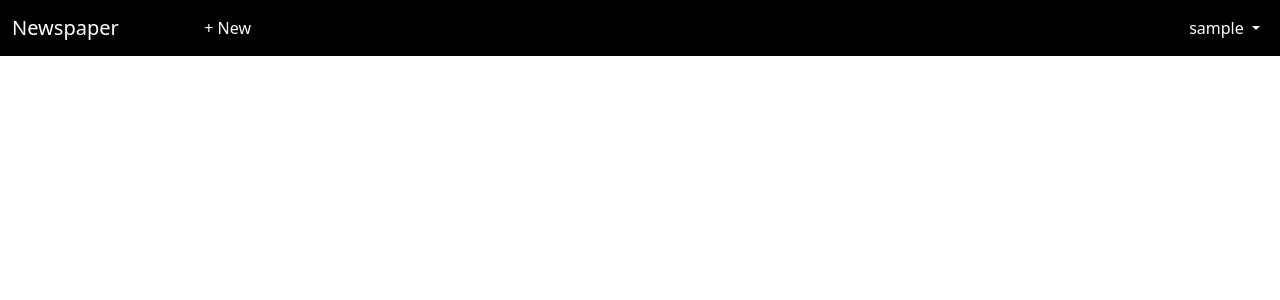
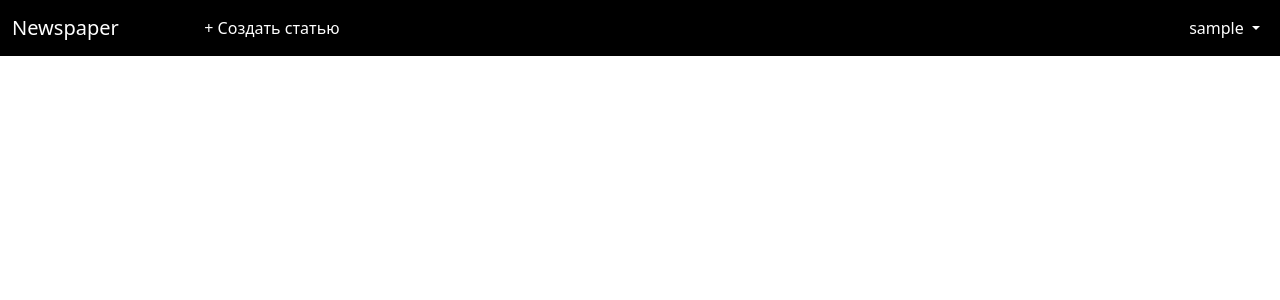
Before and after one commit to JuliaDubinina/Newspaper, a Django app: page /articles/ in a window 1280 px wide. Shown: the top 300 px of the page. Run offline with Django 5.2, Linux system fonts and the light colour scheme; the visitor is signed in with stand-in values (Sample User, id 1); data that the repository does not hold is empty.

Commit message:
добавила возможность написания новой статьи

```diff
--- a/templates/base.html
+++ b/templates/base.html
@@ -25,7 +25,8 @@
             <a class="nav-link active" aria-current="page" href="#">Home</a>
           </li>
           {% if user.is_authenticated %}
-          <li><a href="#" class="nav-link px-2 link-dark text-white">+ New</a></li>
+          <li><a href="{% url 'article_new' %}" class="nav-link px-2 link-dark text-white">
+            + Создать статью</a></li>
         </ul>
         <div class="mr-auto">
           <ul class="navbar-nav">
```
